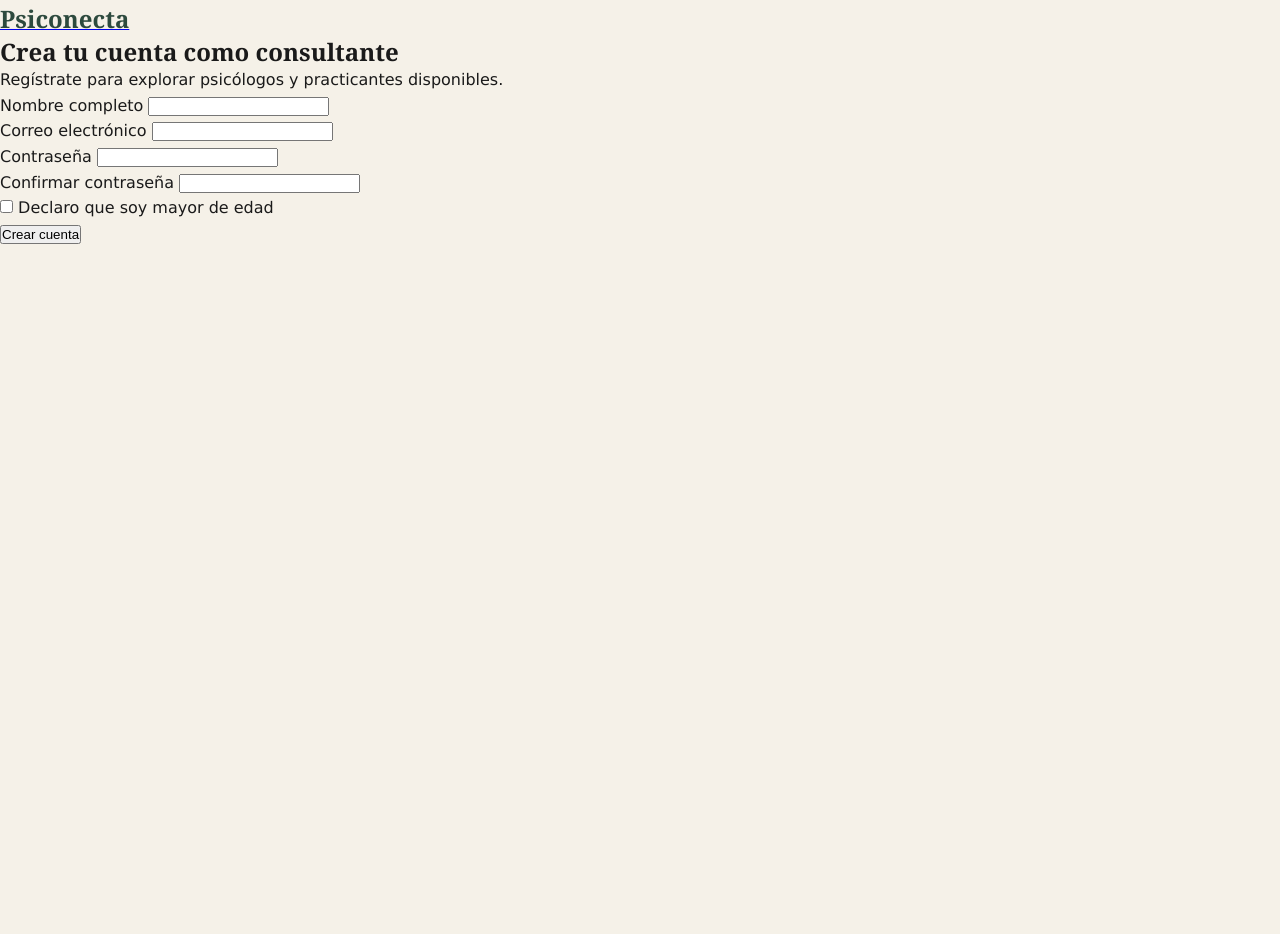
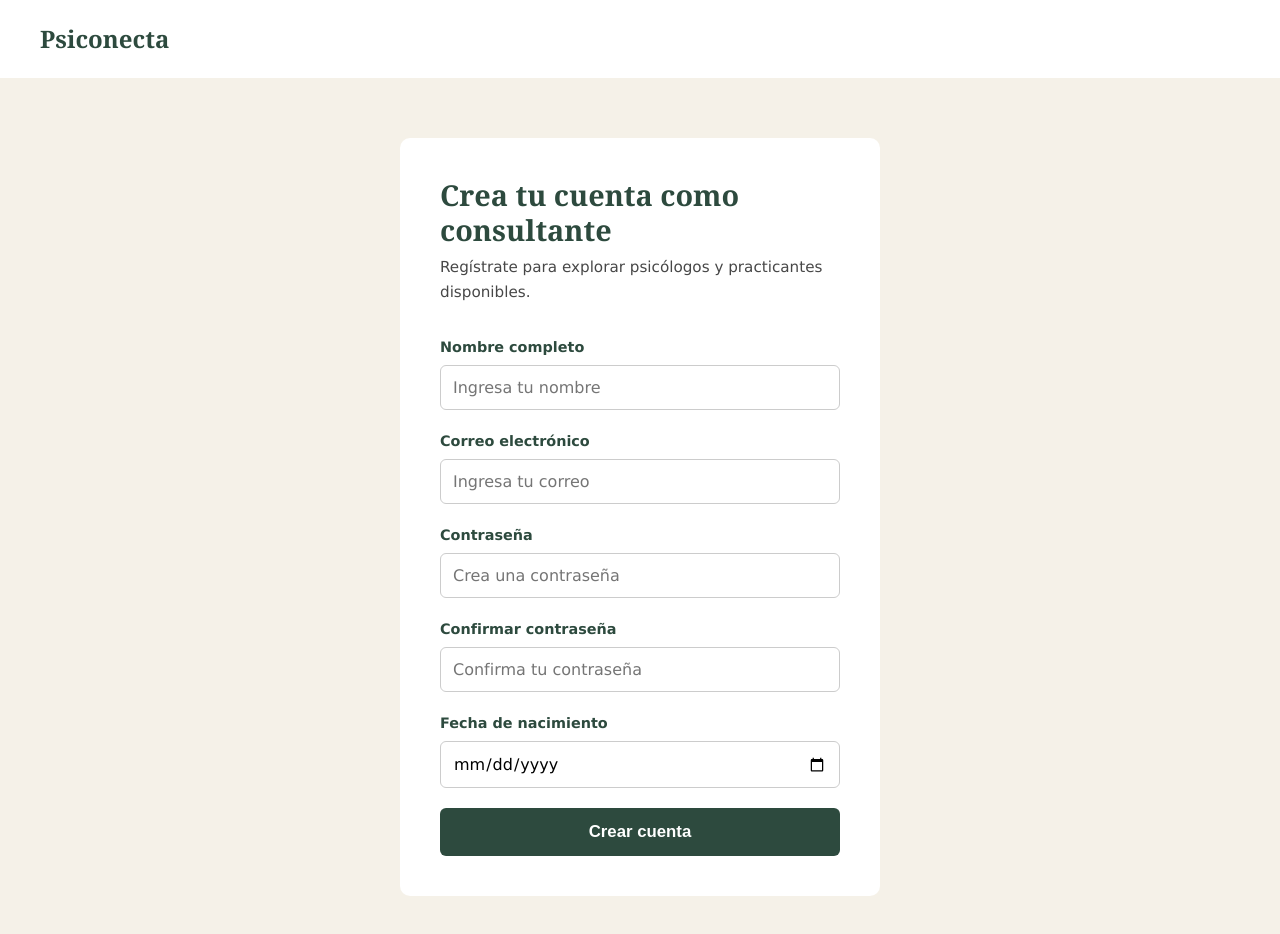
Before and after one commit to willop-z/psiconecta, a plain HTML site: page frontend/consultante.html in a window 1280 px wide. Before the commit the page ends 800 px from the top, so only its background shows below. Drawn offline with Linux system fonts and the light colour scheme.

Commit message:
se crean las páginas login y admin.html, se agregan sus respectivos botones en el index.html, se corrigen errores en el css styl y se crea admin.css.

```diff
--- a/frontend/consultante.html
+++ b/frontend/consultante.html
@@ -21,28 +21,30 @@
 
         <form>
             <div class="registro-campo">
-                <label for="nombre">Nombre completo</label>
-                <input type="text" id="nombre" name="nombre" required>
+                <label for="nombre">Nombre completo</label> <!-- for debe coincidir con el id del input -->
+                <input type="text" id="nombre" name="nombre" placeholder="Ingresa tu nombre" required>
+                <!-- type es el dato esperado, name es el nombre del campo que va al backend,
+                required asegura que el campo sea obligatorio -->
             </div>
 
             <div class="registro-campo">
                 <label for="correo">Correo electrónico</label>
-                <input type="email" id="correo" name="correo" required>
+                <input type="email" id="correo" name="correo" placeholder="Ingresa tu correo" required>
             </div>
 
             <div class="registro-campo">
                 <label for="contrasena">Contraseña</label>
-                <input type="password" id="contrasena" name="contrasena" required>
+                <input type="password" id="contrasena" name="contrasena" placeholder="Crea una contraseña" required>
             </div>
 
             <div class="registro-campo">
                 <label for="confirmar-contrasena">Confirmar contraseña</label>
-                <input type="password" id="confirmar-contrasena" name="confirmar-contrasena" required>
+                <input type="password" id="confirmar-contrasena" name="confirmar-contrasena" placeholder="Confirma tu contraseña" required>
             </div>
 
-            <div class="registro-campo registro-campo-checkbox">
-                <input type="checkbox" id="mayor-edad" name="mayor-edad" required>
-                <label for="mayor-edad">Declaro que soy mayor de edad</label>
+            <div class="registro-campo">
+                <label for="fecha-nacimiento">Fecha de nacimiento</label>
+                <input type="date" id="fecha-nacimiento" name="fecha-nacimiento" required>
             </div>
 
             <button type="submit" class="btn-registrar">Crear cuenta</button>
--- /dev/null
+++ b/frontend/css/admin.css
@@ -0,0 +1,157 @@
+/* ===== Variables de color ===== */
+:root {
+    --color-verde: #2D4A3E;
+    --color-beige: #F5F1E8;
+    --color-texto: #1A1A1A;
+    --color-coral: #E8846B;
+    --color-blanco: #FFFFFF;
+}
+
+/* ===== Reset básico ===== */
+* {
+    margin: 0;
+    padding: 0;
+    box-sizing: border-box;
+}
+
+body {
+    font-family: Verdana, Arial, sans-serif;
+    color: var(--color-texto);
+    background-color: var(--color-beige);
+    line-height: 1.6;
+}
+
+h1 {
+    font-family: Georgia, 'Times New Roman', serif;
+    line-height: 1.2;
+}
+
+.logo-texto {
+    font-family: Georgia, 'Times New Roman', serif;
+    font-size: 1.5rem;
+    font-weight: bold;
+    color: var(--color-verde);
+}
+
+/* ===== Header ===== */
+.header-simple {
+    display: flex;
+    justify-content: space-between;
+    align-items: center;
+    padding: 20px 40px;
+    background-color: var(--color-blanco);
+}
+
+.header-simple .logo {
+    text-decoration: none;
+}
+
+.btn-cerrar-sesion {
+    text-decoration: none;
+    color: var(--color-verde);
+    font-size: 0.9rem;
+    font-weight: 600;
+}
+
+/* ===== Sección admin ===== */
+.admin {
+    padding: 48px 40px;
+}
+
+.admin h1 {
+    font-size: 1.8rem;
+    color: var(--color-verde);
+    margin-bottom: 8px;
+}
+
+.admin-subtitulo {
+    font-size: 0.95rem;
+    opacity: 0.8;
+    margin-bottom: 32px;
+}
+
+/* ===== Tabla ===== */
+.admin-tabla {
+    width: 100%;
+    border-collapse: collapse;
+    background-color: var(--color-blanco);
+    border-radius: 8px;
+    overflow: hidden;
+}
+
+.admin-tabla th,
+.admin-tabla td {
+    text-align: left;
+    padding: 14px 16px;
+    font-size: 0.9rem;
+}
+
+.admin-tabla thead {
+    background-color: var(--color-verde);
+    color: var(--color-blanco);
+}
+
+.admin-tabla tbody tr {
+    border-bottom: 1px solid #eee;
+}
+
+.admin-tabla tbody tr:last-child {
+    border-bottom: none;
+}
+
+.admin-ver-doc {
+    color: var(--color-verde);
+    font-weight: 600;
+}
+
+/* ===== Estados ===== */
+.admin-estado {
+    padding: 4px 12px;
+    border-radius: 20px;
+    font-size: 0.8rem;
+    font-weight: 600;
+}
+
+.admin-estado.pendiente {
+    background-color: #FFF3CD;
+    color: #8A6D00;
+}
+
+.admin-estado.aprobado {
+    background-color: #D4EDDA;
+    color: #1E7A34;
+}
+
+.admin-estado.rechazado {
+    background-color: #F8D7DA;
+    color: #A32E3C;
+}
+
+/* ===== Botones de acción ===== */
+.btn-aprobar,
+.btn-rechazar {
+    border: none;
+    padding: 8px 14px;
+    border-radius: 6px;
+    font-size: 0.85rem;
+    font-weight: 600;
+    cursor: pointer;
+    transition: opacity 0.2s ease;
+}
+
+.btn-aprobar {
+    background-color: var(--color-verde);
+    color: var(--color-blanco);
+    margin-right: 6px;
+}
+
+.btn-rechazar {
+    background-color: var(--color-blanco);
+    color: #A32E3C;
+    border: 1.5px solid #A32E3C;
+}
+
+.btn-aprobar:hover,
+.btn-rechazar:hover {
+    opacity: 0.8;
+}
--- a/frontend/css/registro.css
+++ b/frontend/css/registro.css
@@ -1,4 +1,3 @@
-/* ===== Variables de color ===== */
 :root {
     --color-verde: #2D4A3E;
     --color-beige: #F5F1E8;
@@ -7,7 +6,6 @@
     --color-blanco: #FFFFFF;
 }
 
-/* ===== Reset básico ===== */
 * {
     margin: 0;
     padding: 0;
@@ -32,3 +30,86 @@ h1, h2, h3 {
     font-weight: bold;
     color: var(--color-verde);
 }
+
+/* ===== Header simple ===== */
+.header-simple {
+    padding: 20px 40px;
+    background-color: var(--color-blanco);
+}
+
+.header-simple .logo {
+    text-decoration: none;
+}
+
+/* ===== Formulario de registro ===== */
+.registro {
+    display: flex;
+    justify-content: center;
+    padding: 60px 40px;
+}
+
+.registro-formulario {
+    width: 100%;
+    max-width: 480px;
+    background-color: var(--color-blanco);
+    padding: 40px;
+    border-radius: 10px;
+}
+
+.registro-formulario h1 {
+    font-size: 1.8rem;
+    color: var(--color-verde);
+    margin-bottom: 8px;
+}
+
+.registro-subtitulo {
+    font-size: 0.95rem;
+    margin-bottom: 32px;
+    opacity: 0.8;
+}
+
+.registro-campo {
+    margin-bottom: 20px;
+    display: flex;
+    flex-direction: column;
+}
+
+.registro-campo label {
+    font-size: 0.9rem;
+    font-weight: 600;
+    margin-bottom: 6px;
+    color: var(--color-verde);
+}
+
+.registro-campo input[type="text"],
+.registro-campo input[type="email"],
+.registro-campo input[type="password"],
+.registro-campo input[type="date"] {
+    padding: 12px;
+    border: 1.5px solid #ccc;
+    border-radius: 6px;
+    font-size: 1rem;
+    font-family: inherit;
+}
+
+.registro-campo input:focus {
+    outline: none;
+    border-color: var(--color-verde);
+}
+
+.btn-registrar {
+    width: 100%;
+    padding: 14px;
+    border: none;
+    border-radius: 6px;
+    background-color: var(--color-verde);
+    color: var(--color-blanco);
+    font-size: 1.05rem;
+    font-weight: 600;
+    cursor: pointer;
+    transition: background-color 0.2s ease;
+}
+
+.btn-registrar:hover {
+    background-color: #1f3a2f;
+}
```
Also changed, not shown: frontend/admin.html (added, +69 -0 lines), frontend/css/style.css (+13 -0 lines), frontend/index.html (+4 -2 lines), frontend/login.html (added, +40 -0 lines), frontend/profesional.html (+4 -4 lines).
